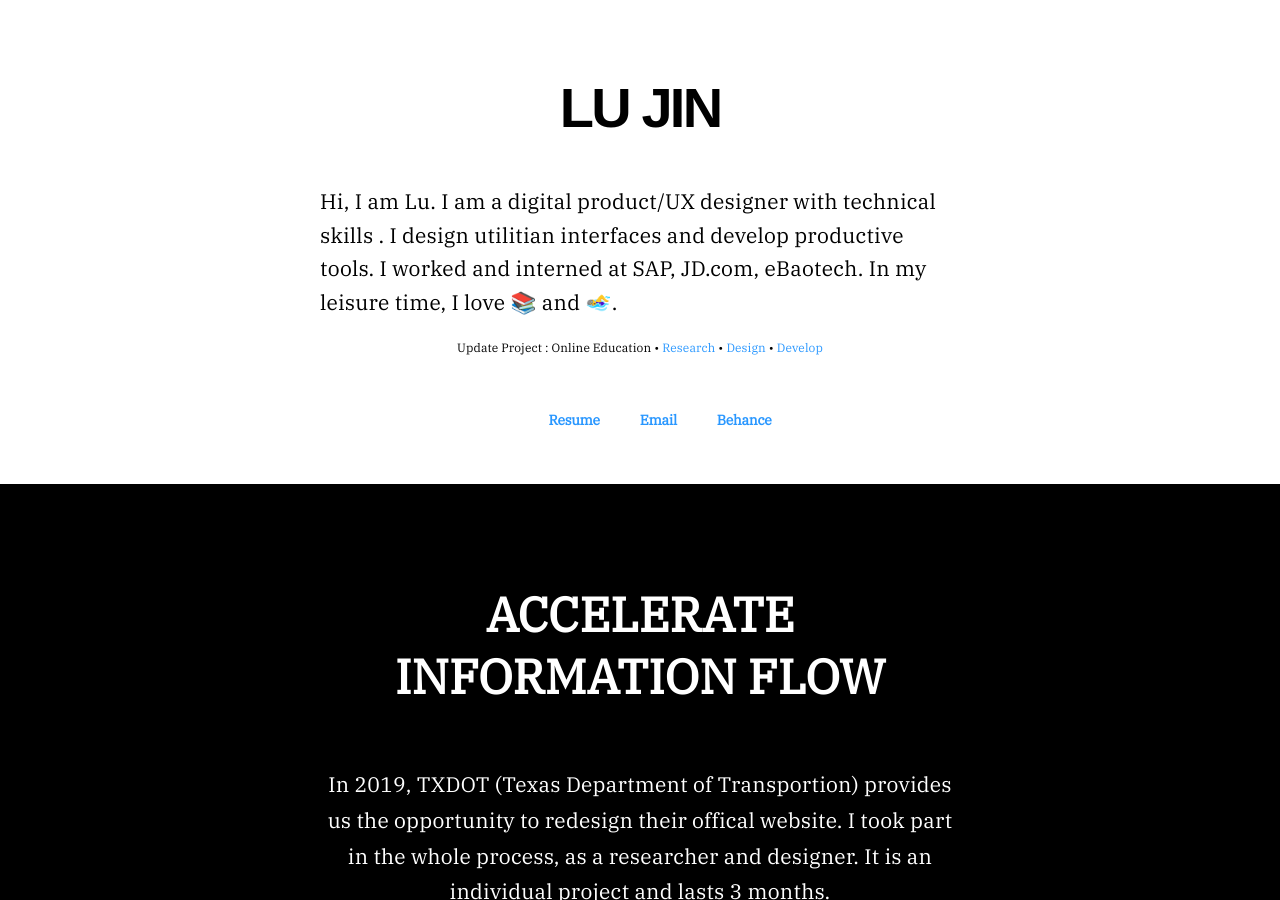
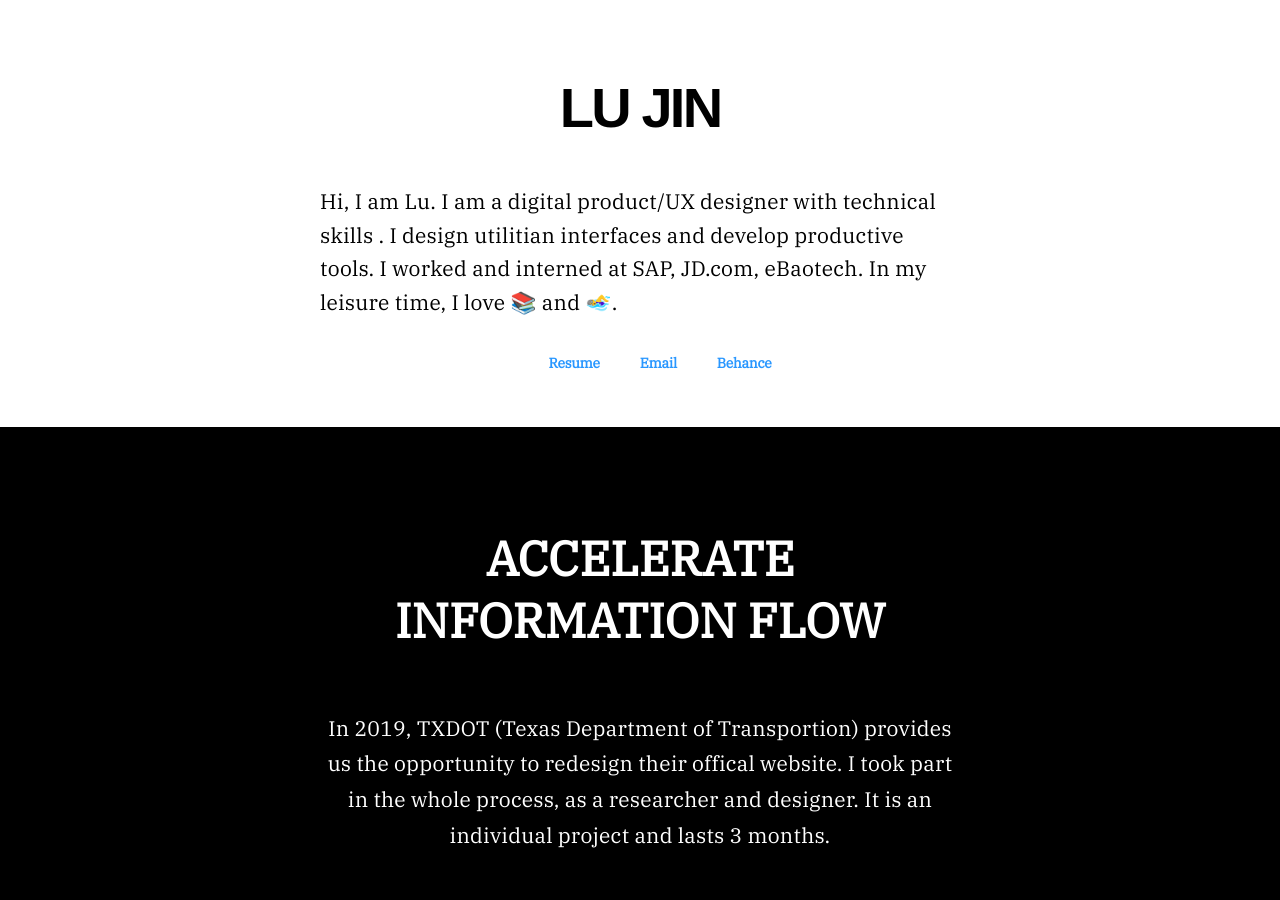
Before and after one commit to beforux/ShakeYourLove, a Jekyll site: the page index.html, which Jekyll copies as it is, in a window 1280 px wide and 900 px high. Built offline with Jekyll 4.4.1, drawn with Linux system fonts in a browser that asks for light colours.

Commit message:
Update index.html

```diff
--- a/index.html
+++ b/index.html
@@ -10,7 +10,7 @@
 	<header>
 		<h1 class="name">LU JIN</h1>
 		<p class="intro">Hi, I am Lu. I am a digital product/UX designer with technical skills . I design utilitian interfaces and develop productive tools. I worked and interned at SAP, JD.com, eBaotech. In my leisure time, I love 📚 and 🏊‍♀️.</p>
-		<p class="update"><span>Update Project <span> : <span>  Online Education <span>  &#x2022;  <span><a href="https://docs.google.com/document/d/1hagld0uH07sxCJDbusst9ffL0jY6IHuew36RoCJu0HY/edit?usp=sharing"> <span>Research </a> <span> &#x2022; <span> <a href="https://www.behance.net/gallery/92765427/Online-Education"> <span> Design<span> </a> <span> &#x2022;<span> <a href="https://onlineeducation-883ad.firebaseapp.com">Develop </a></p>
+<!-- 		<p class="update"><span>Update Project <span> : <span>  Online Education <span>  &#x2022;  <span><a href="https://docs.google.com/document/d/1hagld0uH07sxCJDbusst9ffL0jY6IHuew36RoCJu0HY/edit?usp=sharing"> <span>Research </a> <span> &#x2022; <span> <a href="https://www.behance.net/gallery/92765427/Online-Education"> <span> Design<span> </a> <span> &#x2022;<span> <a href="https://onlineeducation-883ad.firebaseapp.com">Develop </a></p> -->
 	</header>
 
 	<div class="connection">
```
